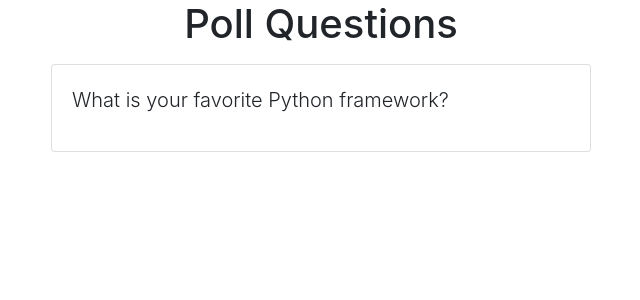
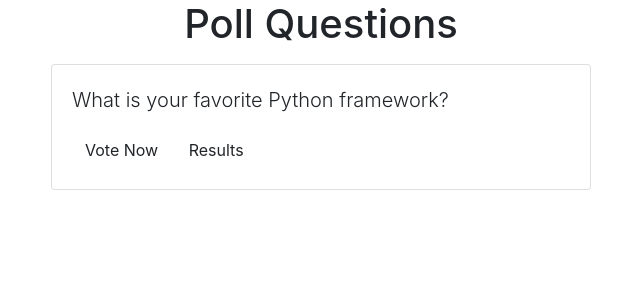
Before and after one commit to kostanzhoglo/pollster_project, a Django app: template pollster/templates/polls/index.html in a window 1280 px wide. Shown: the top 300 px of the page, without its empty margins (319-959 px from the left). Run offline with Django 3.2, Linux system fonts and the light colour scheme; the template is opened without the code that fills it: values that come from a table or form of the project are taken from there, others are empty; data comes from the database, SQL or seed files in the repository; some libraries are stand-ins or nearby versions.

Commit message:
Add buttons to Vote and see Results. I'm hitting an error due to pylint-django.

```diff
--- a/pollster/templates/polls/index.html
+++ b/pollster/templates/polls/index.html
@@ -7,6 +7,8 @@
             <div class="card mb-3">
                 <div class="card-body">
                     <p class="lead">{{ question.question_text }}</p>
+                    <a href="{% url 'polls:detail' question.id %}" class="btn btn-primary-sm">Vote Now</a>
+                    <a href="{% url 'polls:results' question.id %}" class="btn btn-secondary-sm">Results</a>
                 </div>
             </div>
         {% endfor %}
```
